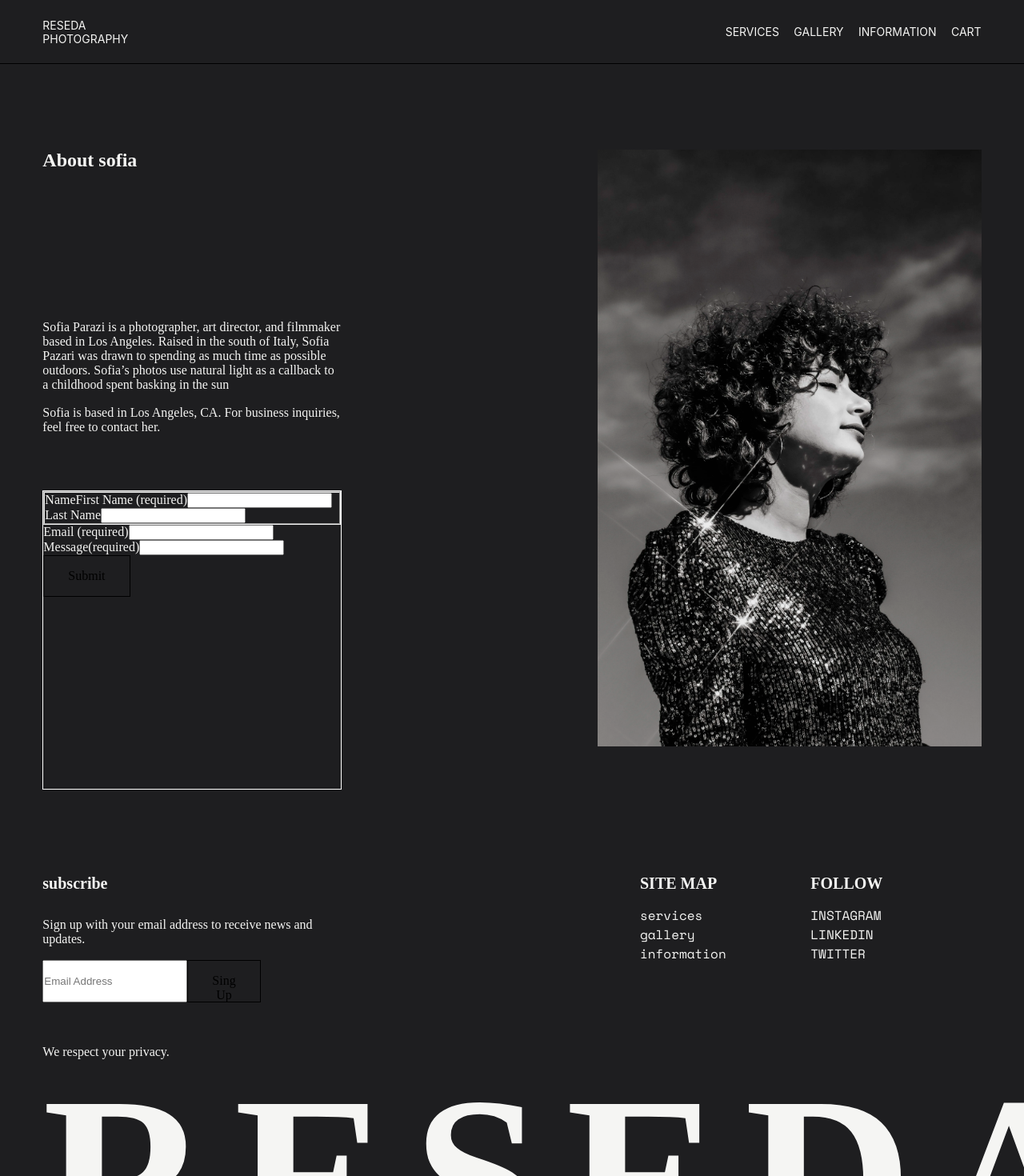
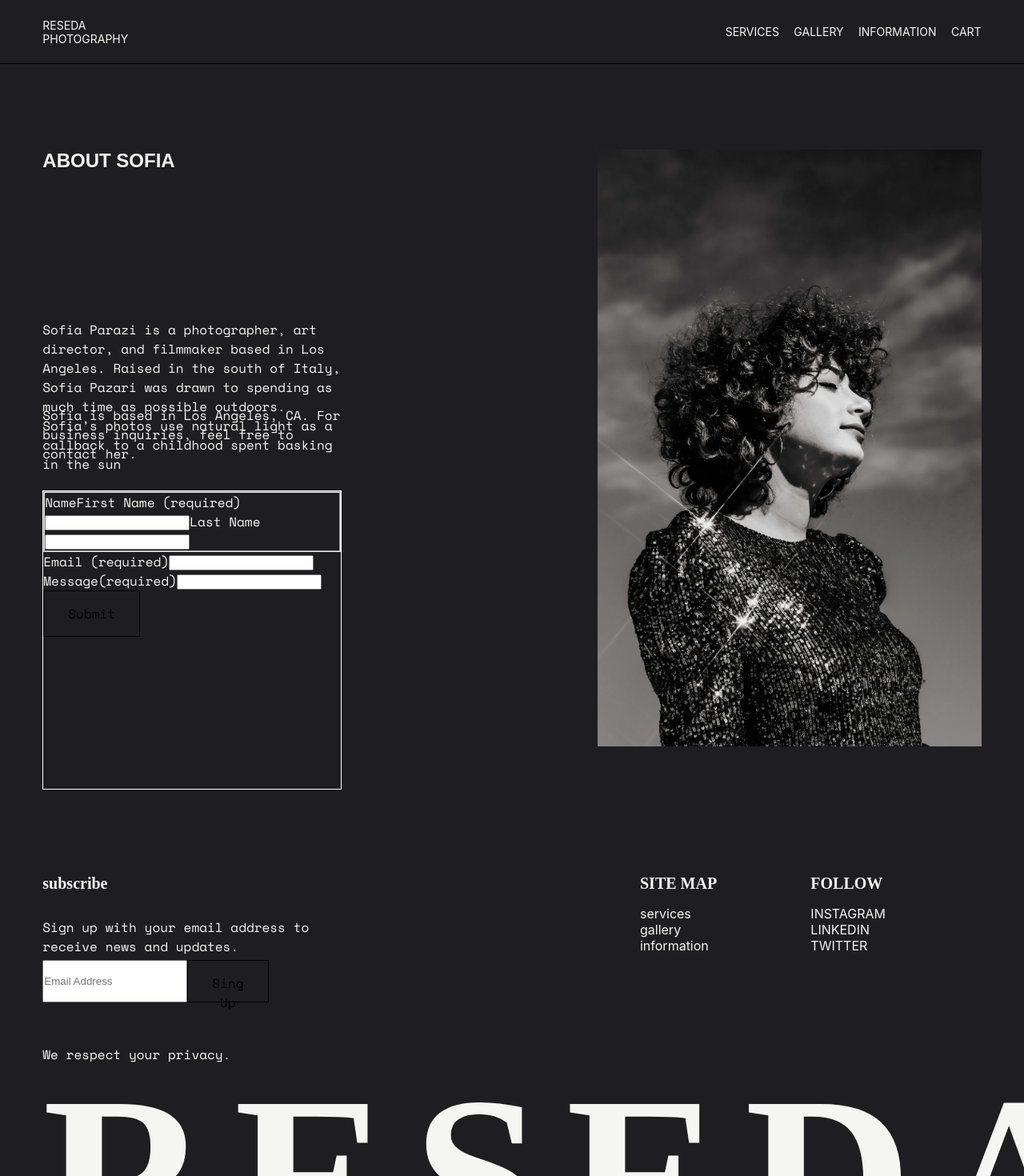
Before and after one commit to mti-Mansouri/reseda-clone, a Next.js app: page /information in a window 1280 px wide. Shown: the top 1470 px of the page at 80% size. Built offline with nearby package versions, Linux system fonts and the light colour scheme.

Commit message:
fix fonts

```diff
--- a/src/app/globals.css
+++ b/src/app/globals.css
@@ -366,14 +366,15 @@ footer .logo-txt{
   grid-area: 2 / 2 / 3 / span 3;
 }
 
-.list-right , .list-left{
+.list-right , .list-left {
   display: flex;
   flex-direction: column;
   justify-content: flex-start;
   gap: 16px;
-  font-family: 'Space Mono';
+  font-family: 'Inter';
 
 }
+
 footer ul {
   list-style: none;
   padding: 0;
@@ -402,7 +403,9 @@ footer form {
 .footer-cta2 {
   grid-area: 6 / 2 / 8 / span 5;
 }
-
+footer p , footer button {
+  font-family: "Space Mono";
+}
 /* Gallery page */
 .gallery-page-container{
   margin-top: 120px;
@@ -425,7 +428,9 @@ footer form {
   grid-area: 3 / 15 / -3 / -2 ;
 }
 .information-page-container h1 {
-  grid-area:  3 / 2 / span 1 / span 3;
+  grid-area:  3 / 2 / span 1 / span 5;
+    font-family: sans-serif;
+  text-transform: uppercase;
 }
 .info-p1 {
   grid-area: 7 / 2 / 9 / span 7 ;
@@ -439,9 +444,16 @@ footer form {
 .information-page-container form {
   grid-area: 11 / 2 / -2 / span 7 ;
   border: 1px solid #fff;
+  font-family: "Space Mono";
+
 
 }
 
+.information-page-container p {
+  font-family: "Space Mono";
+}
+
+/* Services Page */
 .services-page-container{
   width: 100%;
   padding-top: 80px;
@@ -483,3 +495,11 @@ footer form {
 .service-container ul {
   grid-area: ul;
 }
+
+.service-container ul , .act {
+  font-family: "Space Mono";
+}
+.service-container h4 , .service-container p {
+    font-family: "Archivo Black", sans-serif;
+
+}
```
